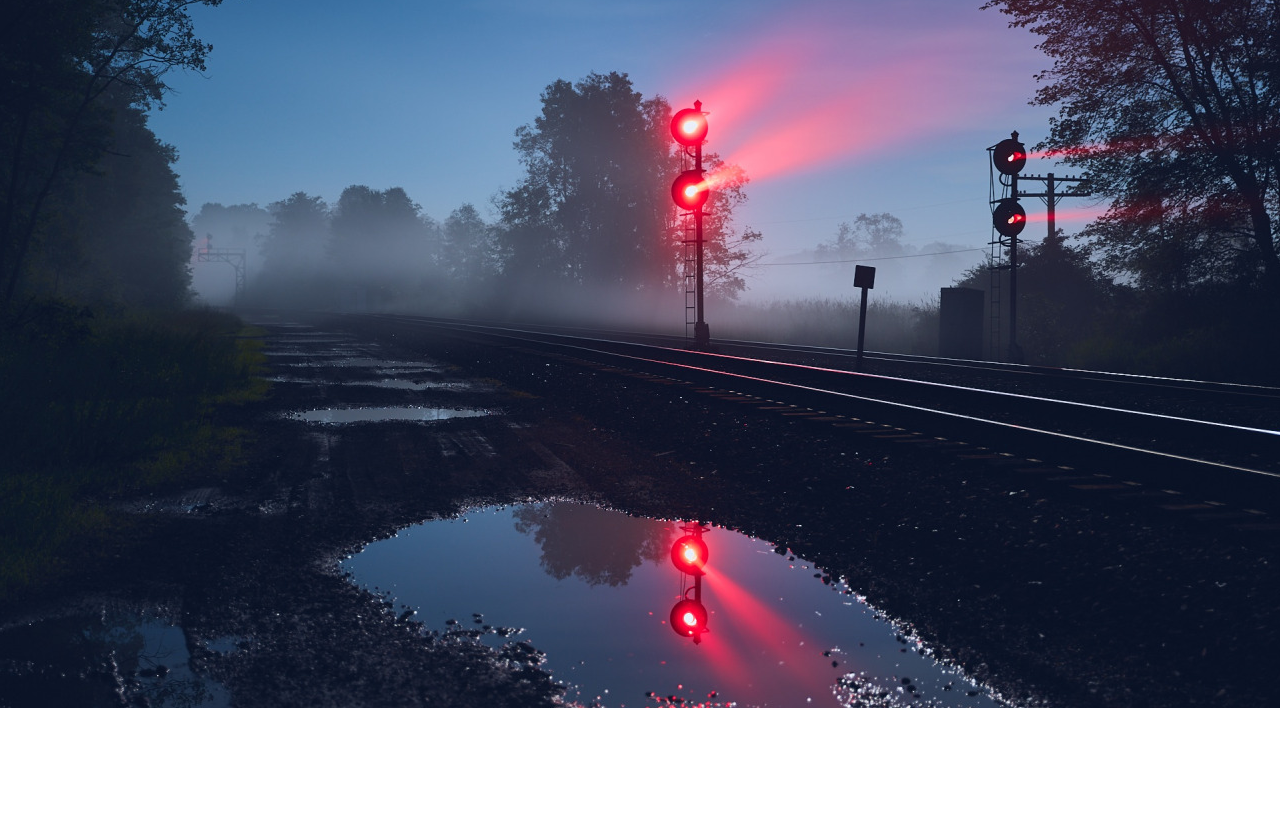
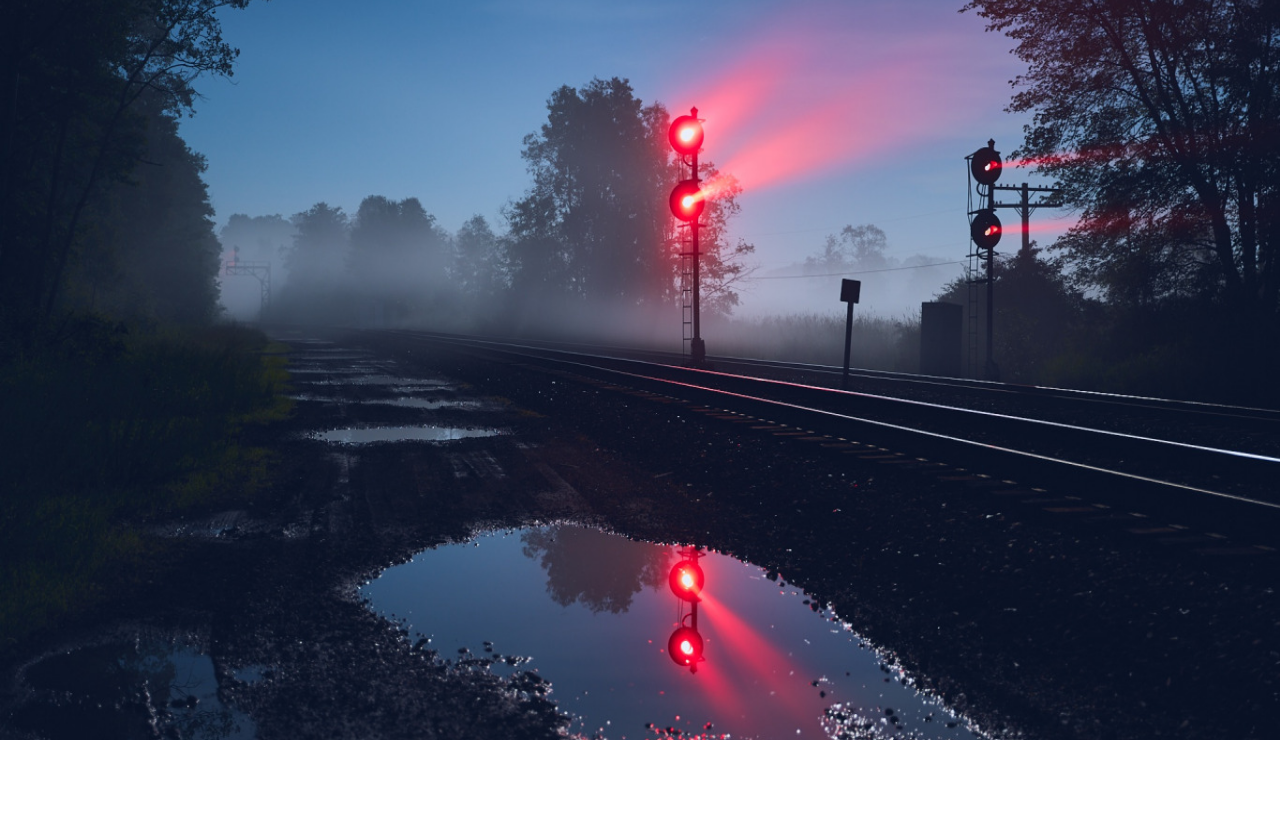
Before and after one commit to MoksS-zz/100dayfront, a plain HTML site: page minima_Responsive_Nav_Bar/indext.html in a window 1280 px wide. Shown: the part 60-888 px from the top of the page. Before the commit the page ends 800 px from the top, so only its background shows below. Drawn offline with Linux system fonts and the light colour scheme.

Commit message:
add folder and simple fix

```diff
--- a/minima_Responsive_Nav_Bar/style.css
+++ b/minima_Responsive_Nav_Bar/style.css
@@ -11,7 +11,7 @@
     margin: 0;
     padding: 0;
     width: 100%;
-    height: 100vh;
+    height: 100vw;
     background: url(./noch-zheleznaia-doroga-priroda.jpg);
     background-size: cover 100vh;
     background-position: top;
@@ -191,3 +191,9 @@
 .hidden {
     display: none;
 }
+
+@media (min-width: 800px ) {
+    body {
+        background-size: 100% 100vh;
+    }
+}
```
Also changed, not shown: butons/Hover_Effects_With_Buttons/index.html (renamed from Hover_Effects_With_Buttons/index.html), butons/Hover_Effects_With_Buttons/style.css (renamed from Hover_Effects_With_Buttons/style.css).
